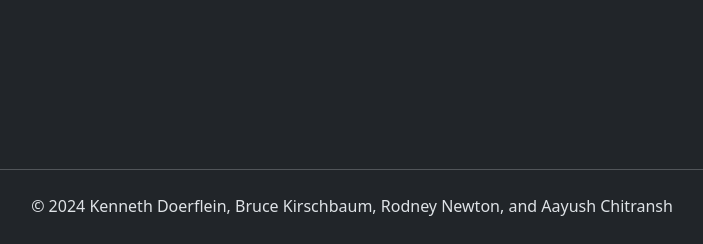
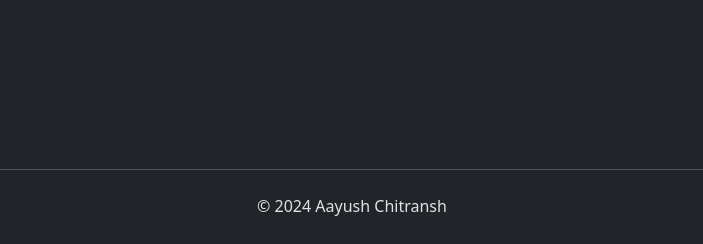
Before and after one commit to AayushChitransh11/Johnsons-Sporting-Goods, a Django app: page /cart in a window 1280 px wide. Shown: the part 556-800 px from the top of the page, without its empty margins (288-991 px from the left). Run offline with Django 5.2, Linux system fonts and the light colour scheme; data comes from the database, SQL or seed files in the repository.

Commit message:
Update footer.html

```diff
--- a/JSG/templates/components/footer.html
+++ b/JSG/templates/components/footer.html
@@ -1,6 +1,6 @@
 <footer>
   <div class="container-fluid text-center">
     <hr />
-    <div class="mt-4">&copy; 2024 Kenneth Doerflein, Bruce Kirschbaum, Rodney Newton, and Aayush Chitransh</div>
+    <div class="mt-4">&copy; 2024 Aayush Chitransh</div>
   </div>
 </footer>
```
